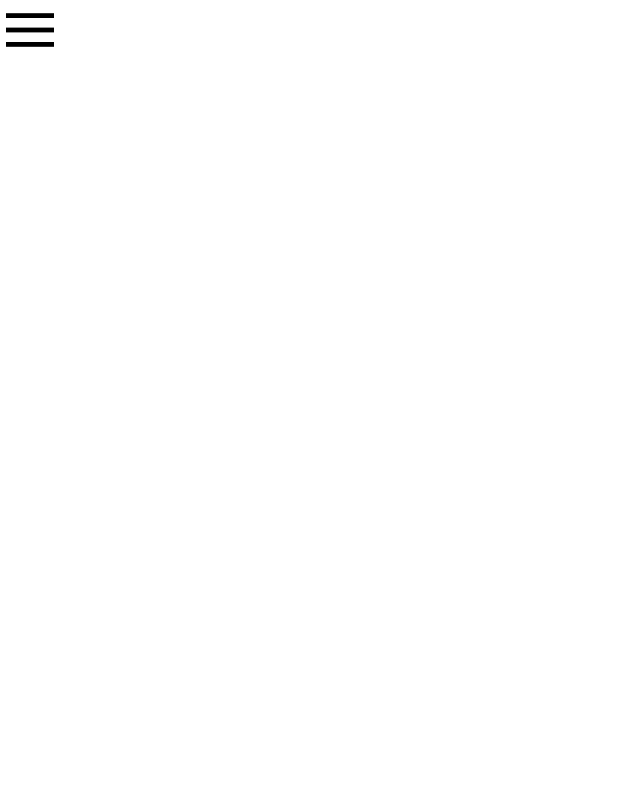
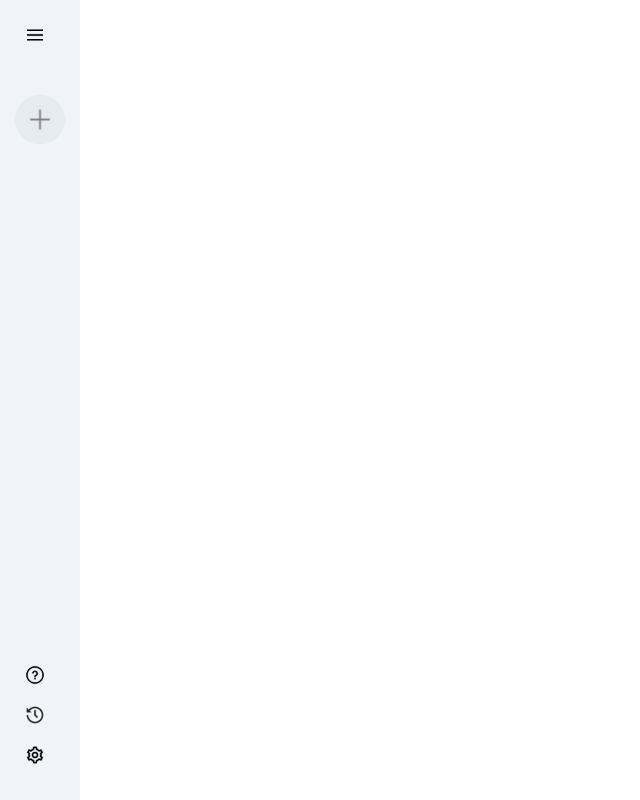
Before and after one commit to shashank7753/Gemini-Clone, a React (Vite) app: page / in a window 1280 px wide. Shown: the whole page, without its empty margins (0-640 px from the left). Built offline with nearby package versions, Linux system fonts and the light colour scheme.

Commit message:
feat/added collapsable sidebar and changed font

```diff
--- a/src/components/sidebar/Sidebar.css
+++ b/src/components/sidebar/Sidebar.css
@@ -0,0 +1,68 @@
+.sidebar{
+    min-height: 100vh;
+    display: inline-flex;
+    flex-direction: column;
+    justify-content: space-between;
+    background-color: #f0f4f9;
+    padding: 25px 15px;
+}
+
+.sidebar img{
+    width: 20px;
+}
+
+.sidebar .menu{
+    display: block;
+    margin-left: 10px;
+    cursor: pointer;
+}
+
+.sidebar .new_chat{
+    margin-top: 50px;
+    display: inline-flex;
+    align-items: center;
+    gap: 10px;
+    padding: 10px 15px;
+    background-color: #e6eaf1;
+    border-radius: 50px;
+    font-size: 15px;
+    color: grey;
+    cursor: pointer;
+
+}
+
+.sidebar .recent{
+    display: flex;
+    flex-direction: column;
+}
+
+.sidebar .recent-title{
+    margin-top: 30px;
+    margin-bottom: 20px;
+}
+.sidebar .recent-entry{
+
+    display: flex;
+    align-items: start;
+    gap: 10px;
+    padding: 10px;
+    padding-right: 40px;
+    border-radius: 50px;
+    color: #282828;
+    cursor: pointer;
+}
+
+.sidebar .recent-entry:hover{
+
+    background-color: #e2e6eb;
+}
+
+.sidebar .bottom{
+    display: flex;
+    flex-direction: column;
+}
+
+.sidebar .bottom-items{
+    padding-right: 10px;
+    cursor: pointer;
+}
--- a/src/components/sidebar/sidebar.jsx
+++ b/src/components/sidebar/sidebar.jsx
@@ -1,17 +1,46 @@
-import React from "react";
-import './Sidebar.css'
-import {assets} from '../../assets/assets'
+import React, { useState } from "react";
+import "./Sidebar.css";
+import { assets } from "../../assets/assets";
 
 const Sidebar = () => {
-  return(
+  const [extended, setExtended] = useState(false);
+
+  return (
     <div className="sidebar">
       <div className="top">
-        <img src={assets.menu_icon} alt="" />
+        <img onClick={()=>setExtended(prev=>!prev)} className="menu" src={assets.menu_icon} alt="" />
+        <div className="new_chat">
+          <img src={assets.plus_icon} alt="" />
+          {extended ? <p>New Chat</p> : null}
+        </div>
+
+        {extended ? (
+          <div className="recent">
+            <p className="recent-title">Recent</p>
+            <div className="recent-entry">
+              <img src={assets.message_icon} alt="" />
+              <p>What is react.... </p>
+            </div>
+          </div>
+        ) : null}
       </div>
+
       <div className="bottom">
+        <div className="bottom-items recent-entry">
+          <img src={assets.question_icon} alt="" />
+          {extended?<p>Help</p>:null}
+        </div>
+        <div className="bottom-items recent-entry">
+          <img src={assets.history_icon} alt="" />
+          {extended?<p>Activity</p>:null}
+        </div>
+        <div className="bottom-items recent-entry">
+          <img src={assets.setting_icon} alt="" />
+          {extended?<p>Setting</p>:null}
+        </div>
       </div>
     </div>
-  )
-}
+  );
+};
 
 export default Sidebar;
--- a/src/index.css
+++ b/src/index.css
@@ -1,7 +1,10 @@
+@import url('https://fonts.googleapis.com/css2?family=Outfit:wght@100..900&display=swap');
+
 *{
 padding: 0;
 margin: 0;
 box-sizing: border-box;
+font-family: outfit;
 
 }
 
```
